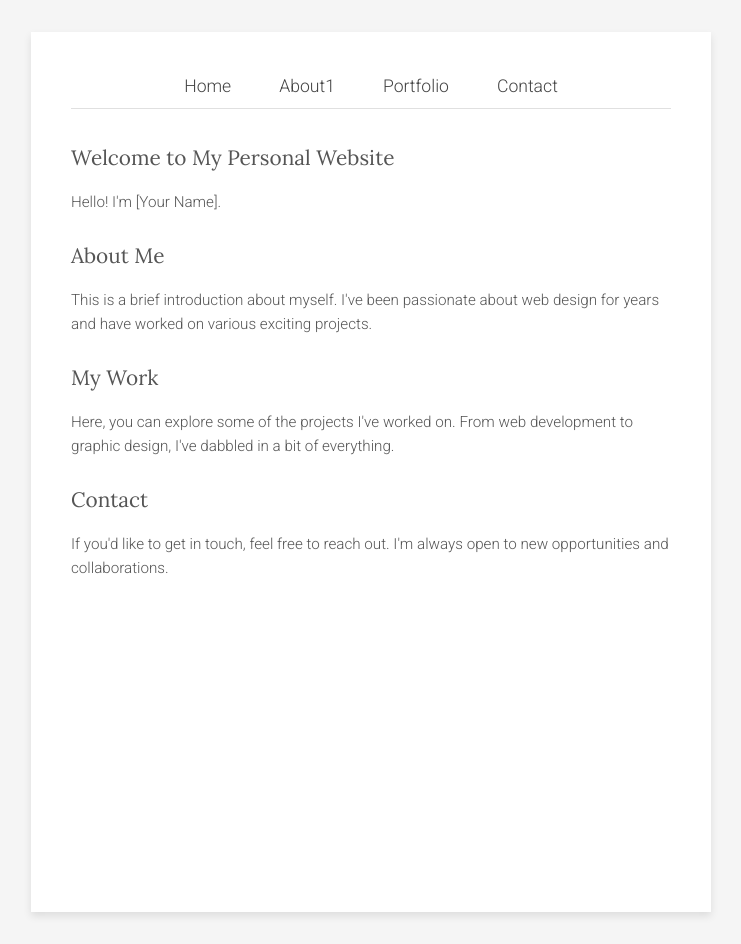
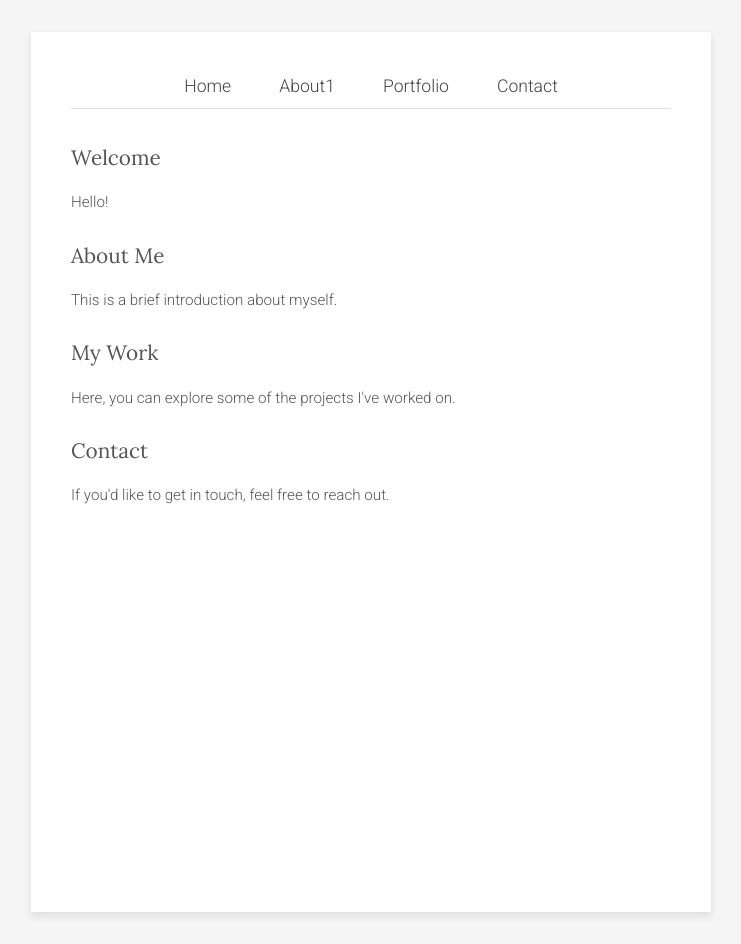
Before and after one commit to pearcemm/pearcemm, a plain HTML site: page index.html in a window 1280 px wide. Shown: the whole page, without its empty margins (269-1010 px from the left). Drawn offline with Linux system fonts and the light colour scheme.

Commit message:
content updated

```diff
--- a/index.html
+++ b/index.html
@@ -6,7 +6,7 @@
     <meta name="viewport" content="width=device-width, initial-scale=1.0">
     <link rel="stylesheet" href="styles/styles.css">
     <link href="https://fonts.googleapis.com/css2?family=Lora:wght@400&family=Roboto:wght@300;400&display=swap" rel="stylesheet">
-    <title>Your Name - Personal Website</title>
+    <title>MP - Home</title>
 </head>
 
 <body>
@@ -23,20 +23,20 @@
 
         <!-- Main Content -->
         <header>
-            <h1>Welcome to My Personal Website</h1>
-            <p>Hello! I'm [Your Name].</p>
+            <h1>Welcome</h1>
+            <p>Hello!</p>
         </header>
         <section>
             <h2>About Me</h2>
-            <p>This is a brief introduction about myself. I've been passionate about web design for years and have worked on various exciting projects.</p>
+            <p>This is a brief introduction about myself.</p>
         </section>
         <section>
             <h2>My Work</h2>
-            <p>Here, you can explore some of the projects I've worked on. From web development to graphic design, I've dabbled in a bit of everything.</p>
+            <p>Here, you can explore some of the projects I've worked on.</p>
         </section>
         <section>
             <h2>Contact</h2>
-            <p>If you'd like to get in touch, feel free to reach out. I'm always open to new opportunities and collaborations.</p>
+            <p>If you'd like to get in touch, feel free to reach out.</p>
         </section>
     </div>
 </body>
```
